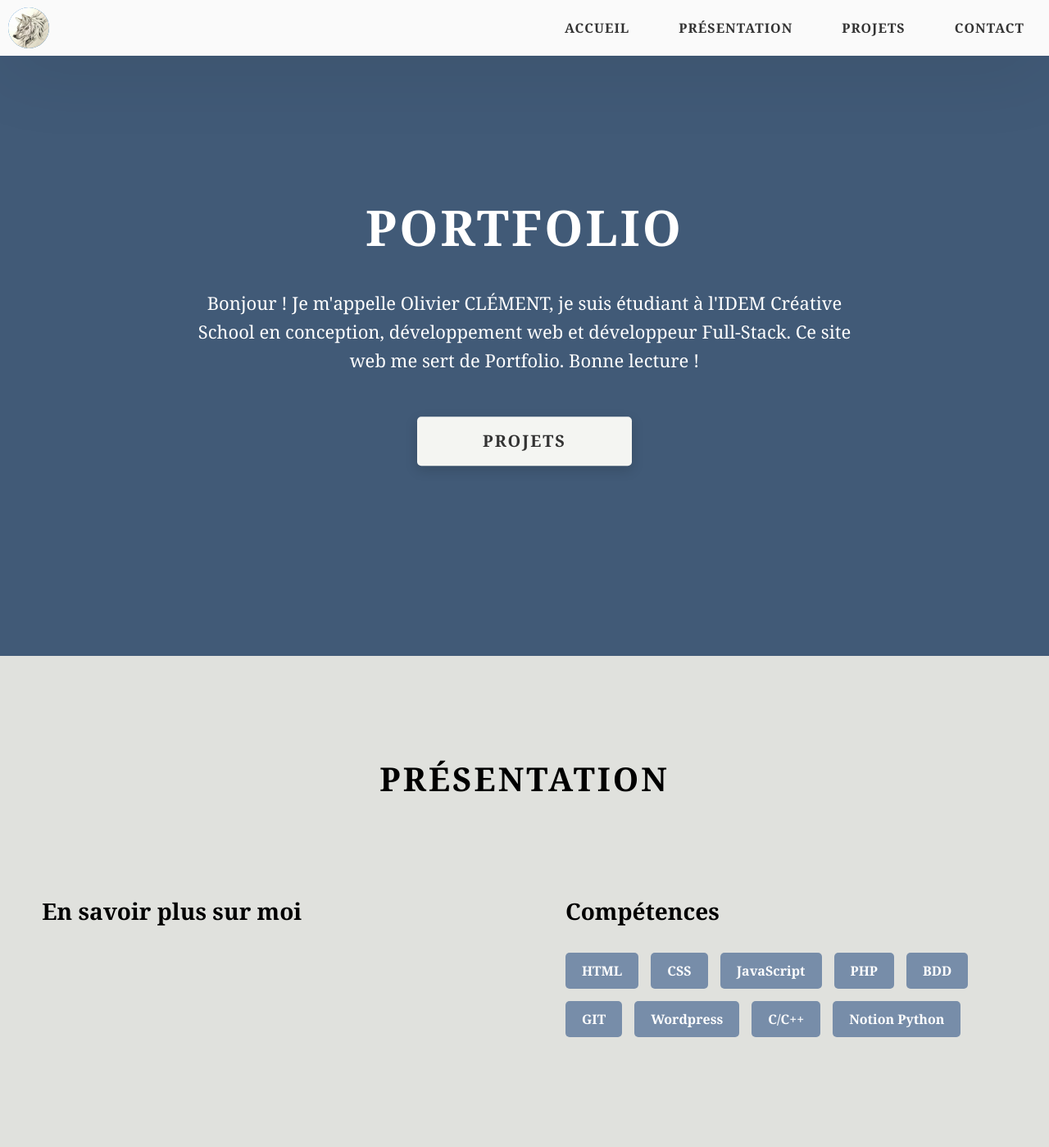
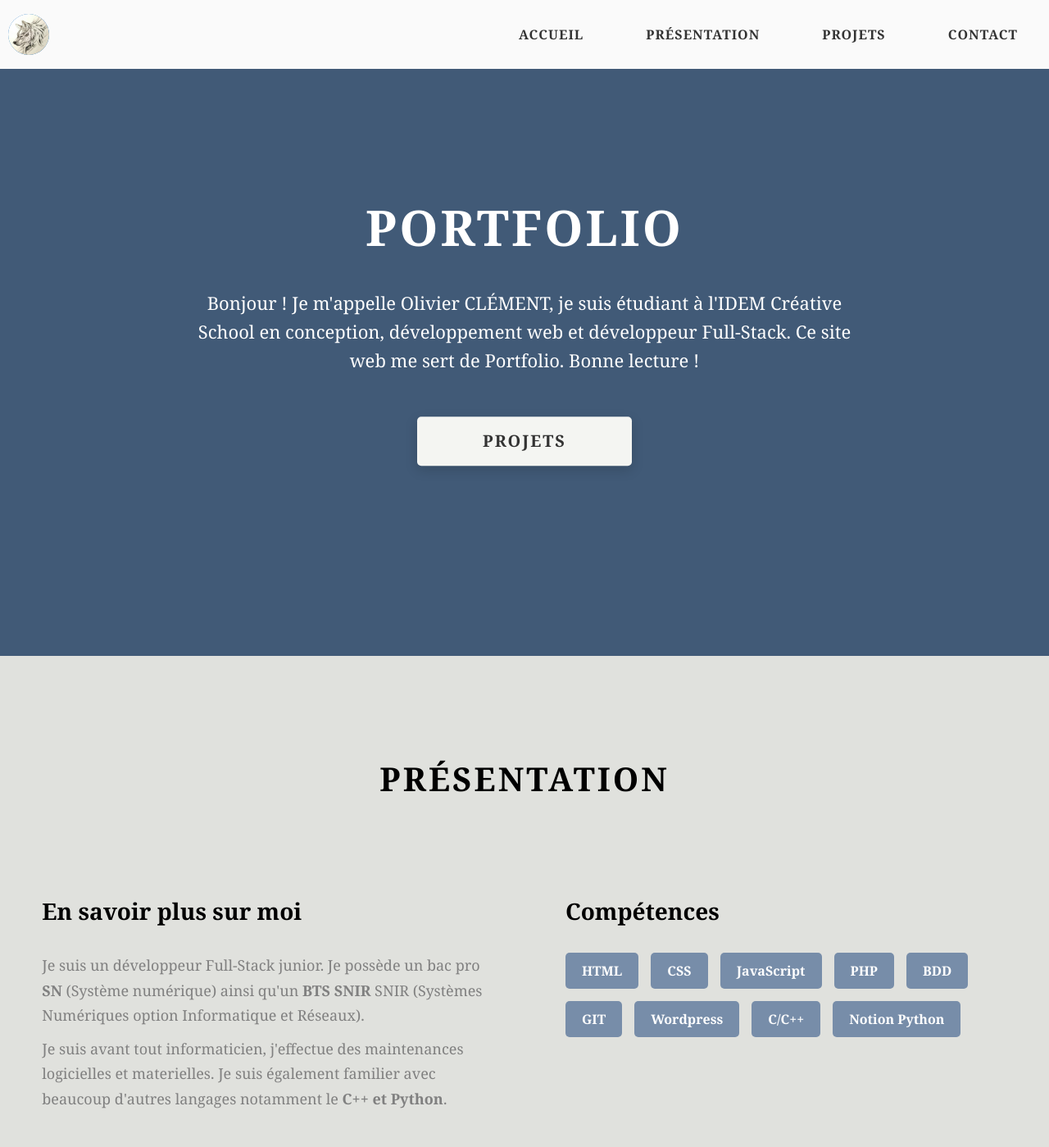
Before and after one commit to MewtwoGX/Portfolio, a plain HTML site: page index.html in a window 1280 px wide. Shown: the top 1399 px of the page at 82% size. Drawn offline with Linux system fonts and the light colour scheme.

Commit message:
Modification index css et ajout d'un js pour acjouter une class en fonction du scroll de la page

```diff
--- a/index.html
+++ b/index.html
@@ -60,9 +60,13 @@
               <div class="about_content-details">
 
                 <p class="about_content-details-para">
+                  Je suis un développeur Full-Stack junior. Je possède un bac pro <strong>SN</strong> (Système numérique)
+                  ainsi qu'un <strong>BTS SNIR</strong> SNIR (Systèmes Numériques option Informatique et Réseaux).
                 </p>
 
                 <p class="about_content-details-para">
+                  Je suis avant tout informaticien, j'effectue des maintenances logicielles et materielles.
+                  Je suis également familier avec beaucoup d'autres langages notamment le <strong>C++ et Python</strong>.
                 </p>
 
               </div>
@@ -145,4 +149,5 @@
         </div>
       </footer>
 </body>
+<script src="./scrolled.js"></script>
 </html>
--- /dev/null
+++ b/scrolled.js
@@ -0,0 +1,20 @@
+document.addEventListener('scroll', () => {
+    const header = document.querySelector('header');
+    const btn = document.querySelectorAll('.link');
+
+    if (window.scrollY > 200){
+        header.classList.add('scrolled');
+    }else{
+        header.classList.remove('scrolled');
+    }
+
+    if(window.scrollY > 200){
+        btn.forEach((element) => {
+            element.classList.add('btn-scro');
+          });
+        }else{
+            btn.forEach((element) => {
+                element.classList.remove('btn-scro');
+              });
+            }
+    })
--- a/style.css
+++ b/style.css
@@ -29,7 +29,11 @@ li {
     list-style: none;
 }
 
-
+.link.btn-scro{
+    background: #f4f5f2;
+    border-radius: 5px;
+    margin: 0.5em;
+}
 /***********************************************
     Cette section est dédié au header
 ***********************************************/
@@ -38,8 +42,15 @@ li {
     position: fixed;
     width: 100%;
     z-index: 1000;
-    background: #fafafa;
-    box-shadow: 0 10px 100px rgba(0, 0, 0, 0.1);
+    background: #fafafa;;
+    transition: background-color 0.2s ease-in-out;
+}
+
+.scrolled{
+    position: fixed;
+    width: 100%;
+    z-index: 1000;
+    background: none;
 }
 
 .header_content {
@@ -80,6 +91,7 @@ li {
 
 .link {
     padding: 2.2rem 3rem;
+    margin: 0.5em;
     display: inline-block;
     font-size: 1.6rem;
     color: #333;
```
